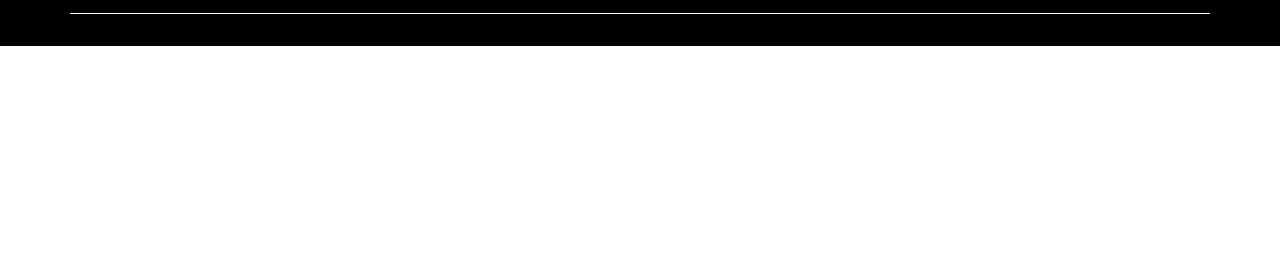
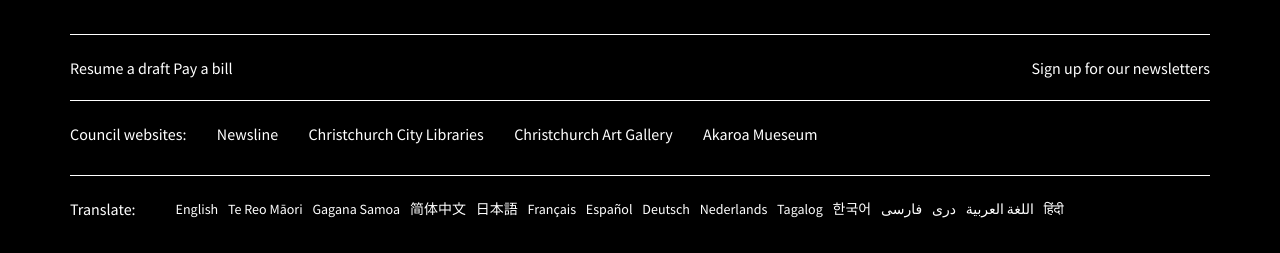
Before and after one commit to dottereldesign/chch_city_council, a website: page index.html in a window 1280 px wide. Shown: the part 1427-1680 px from the top of the page. Before the commit the page ends 1473 px from the top, so only its background shows below. Drawn offline with Linux system fonts and the light colour scheme.

Commit message:
Finish main footer with links.

```diff
--- a/index.html
+++ b/index.html
@@ -349,7 +349,51 @@
                 </div>
             </div>
             <div class="footer__seperator">
+            </div>
 
+            <div class="footer__second">
+                <div class="footer__second--resume">
+                    <a href="#">Resume a draft</a>
+                    <a href="#">Pay a bill</a>
+                </div>
+                <div class="footer__second--newsletter">
+                    <a href="#">Sign up for our newsletters</a>
+                </div>
+            </div>
+
+            <div class="footer__seperator">
+            </div>
+
+            <div class="footer__third">
+                <a href="#">Council websites:</a>
+                <a href="#">Newsline</a>
+                <a href="#">Christchurch City Libraries</a>
+                <a href="#">Christchurch Art Gallery</a>
+                <a href="#">Akaroa Mueseum</a>
+            </div>
+
+            <div class="footer__seperator">
+            </div>
+
+            <div class="footer__four">
+                <a href="#">Translate:</a>
+                <div class="footer__languages">
+                    <a href="#">English</a>
+                    <a href="#">Te Reo Māori</a>
+                    <a href="#">Gagana Samoa</a>
+                    <a href="#">简体中文</a>
+                    <a href="#">日本語</a>
+                    <a href="#">Français</a>
+                    <a href="#">Español</a>
+                    <a href="#">Deutsch</a>
+                    <a href="#">Nederlands</a>
+                    <a href="#">Tagalog</a>
+                    <a href="#">한국어</a>
+                    <a href="#">اللغة العربية</a>
+                    <a href="#">دری</a>
+                    <a href="#">فارسی</a>
+                    <a href="#">हिंदी</a>
+                </div>
             </div>
         </div>
 
--- a/scss/pages/index.scss
+++ b/scss/pages/index.scss
@@ -376,3 +376,38 @@ i {
   line-height: 35px;
   vertical-align: middle;
 }
+
+.footer__second {
+  display: flex;
+  justify-content: space-between;
+}
+
+.footer__seperator {
+  margin: 1.3em 0 1.3em 0;
+}
+
+.footer__third {
+  padding-bottom: 0.5em;
+}
+
+.footer__third a {
+  padding-right: 1.7em;
+}
+
+.footer__four {
+  display: flex;
+  align-items: center;
+}
+
+.footer__four a {
+  padding-right: 0.5em;
+  vertical-align: middle;
+}
+
+.footer__four > a {
+  padding-right: 2.5em;
+}
+
+.footer__languages {
+  font-size: 0.875rem;
+}
```
Also changed, not shown: css/style.css.
